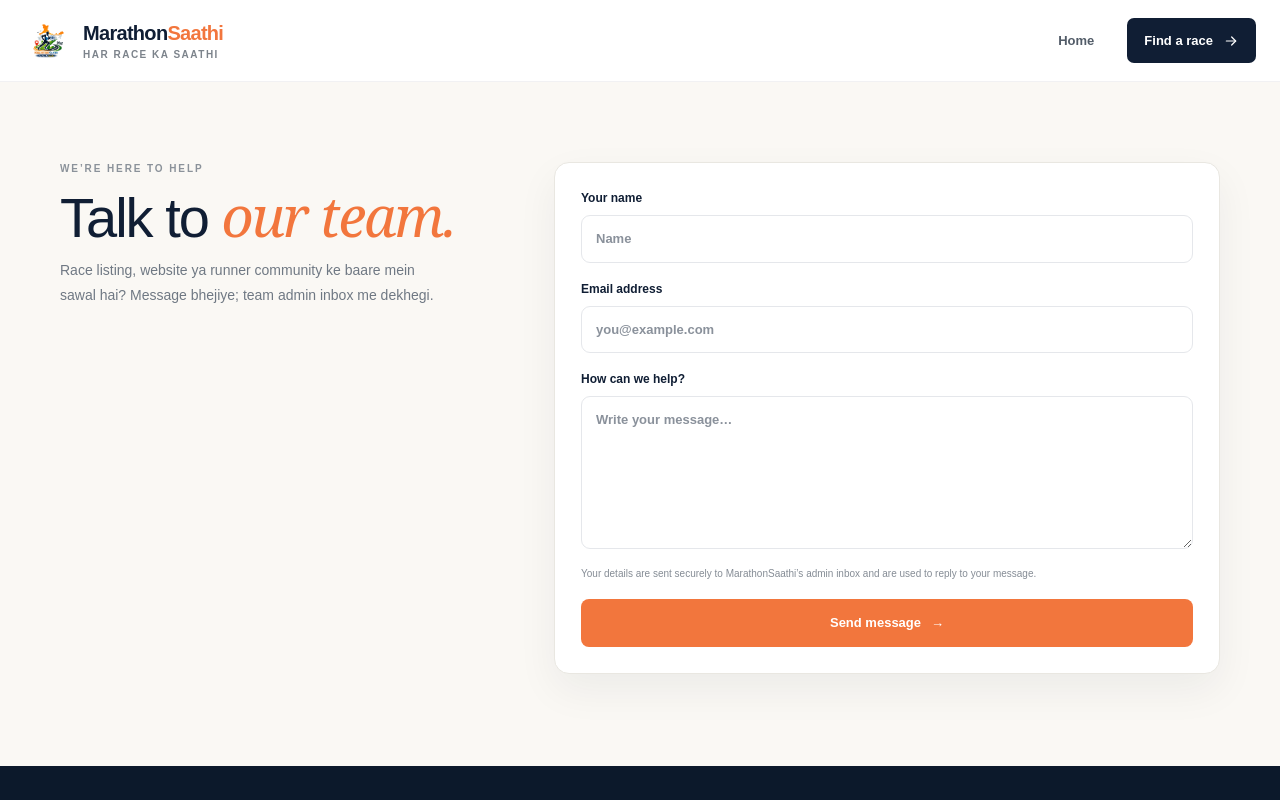
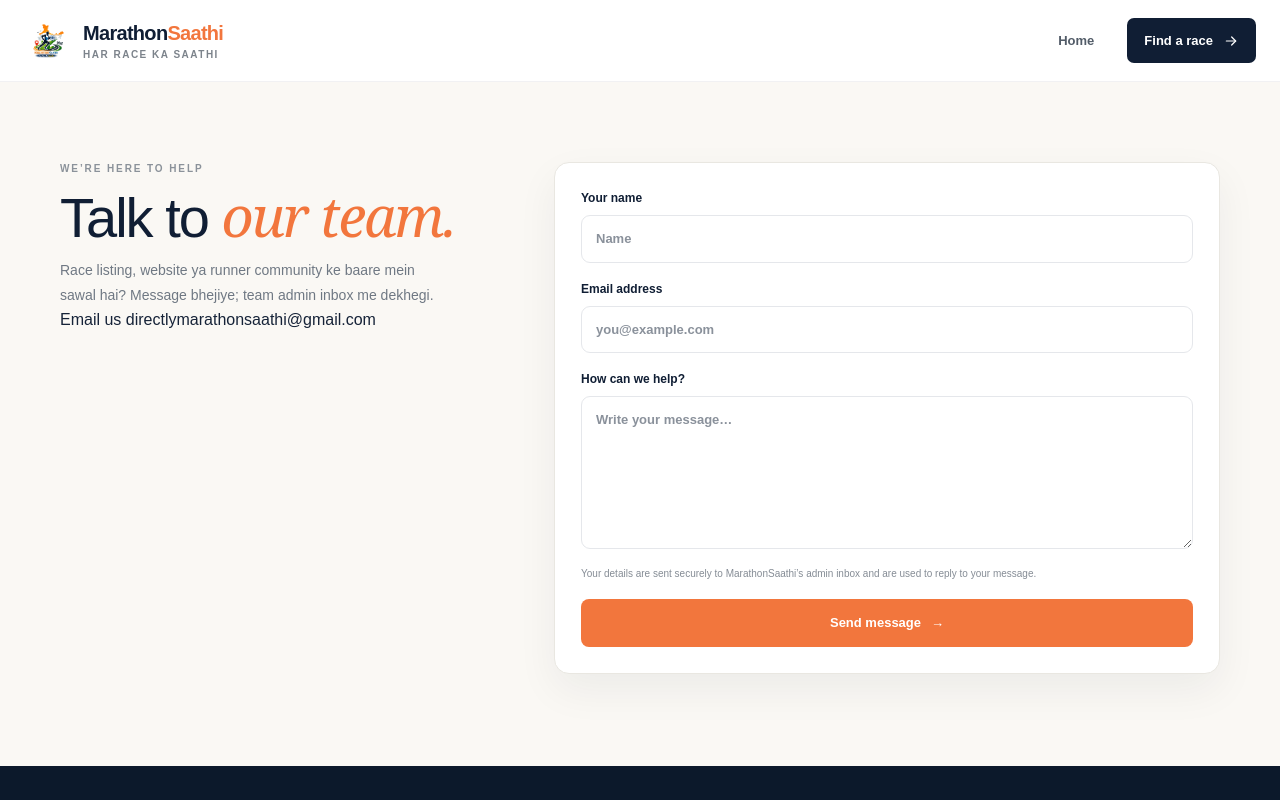
Before and after one commit to telegramuse0/marathonsaathi, a Next.js app: page /contact in a window 1280 px wide. Shown: the top 800 px of the page. Built offline with nearby package versions, Linux system fonts and the light colour scheme; no server answers.

Commit message:
Move email contact into contact page

```diff
--- a/app/contact/page.tsx
+++ b/app/contact/page.tsx
@@ -30,7 +30,7 @@ export default function ContactPage() {
   return <main className="min-h-screen bg-[#faf8f4]">
     <SiteHeader />
     <section className="contact-page page-width">
-      <div className="contact-intro"><span className="eyebrow">WE’RE HERE TO HELP</span><h1>Talk to <em>our team.</em></h1><p>Race listing, website ya runner community ke baare mein sawal hai? Message bhejiye; team admin inbox me dekhegi.</p></div>
+      <div className="contact-intro"><span className="eyebrow">WE’RE HERE TO HELP</span><h1>Talk to <em>our team.</em></h1><p>Race listing, website ya runner community ke baare mein sawal hai? Message bhejiye; team admin inbox me dekhegi.</p><div className="contact-email"><span>Email us directly</span><a href="mailto:marathonsaathi@gmail.com">marathonsaathi@gmail.com</a></div></div>
       <form onSubmit={submit} className="contact-form">
         <label>Your name<input required minLength={2} maxLength={80} value={form.name} onChange={(e) => setForm({ ...form, name: e.target.value })} placeholder="Name" /></label>
         <label>Email address<input required type="email" maxLength={254} value={form.email} onChange={(e) => setForm({ ...form, email: e.target.value })} placeholder="you@example.com" /></label>
```
